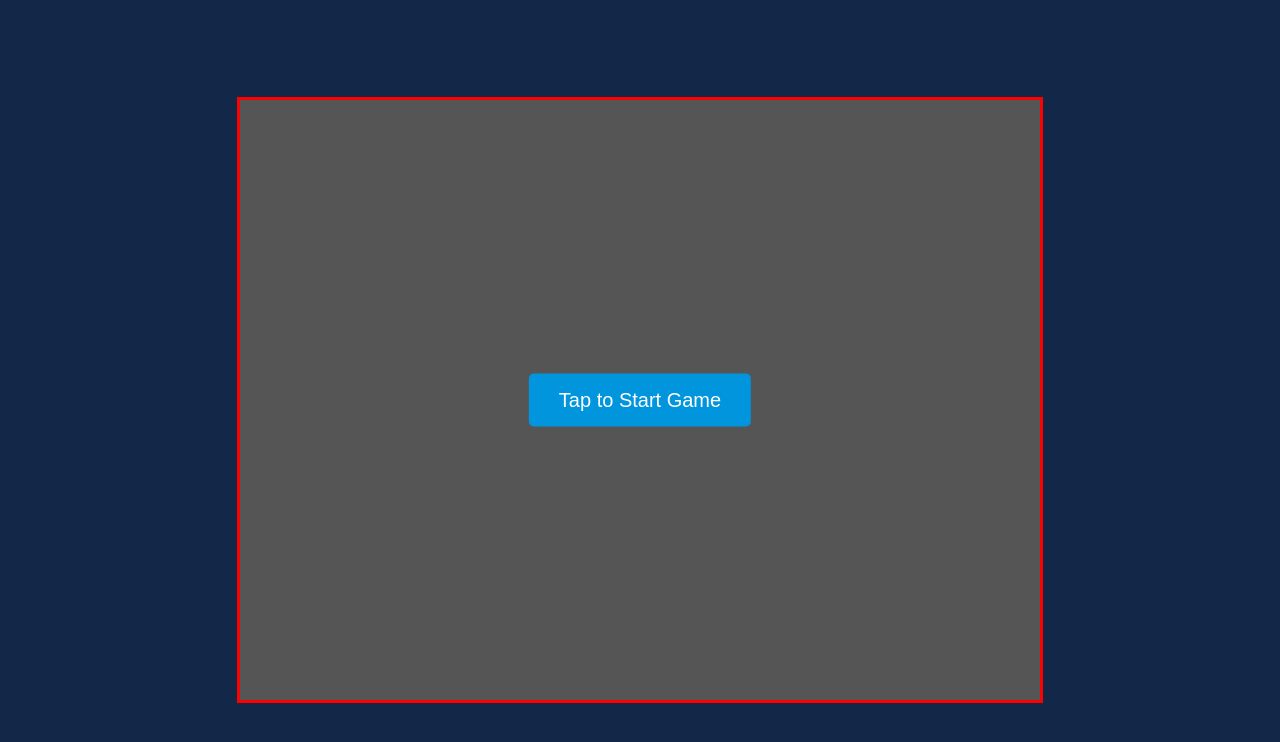
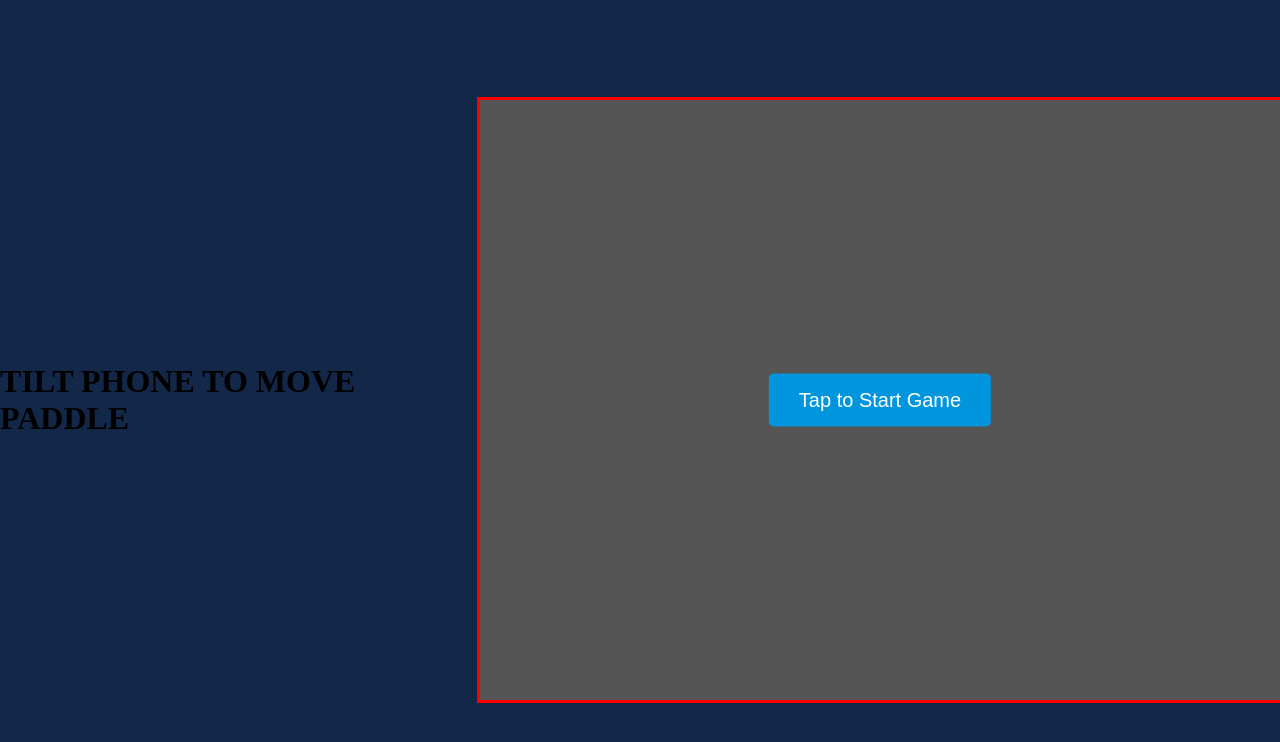
Before and after one commit to midas-laugs/pong_mobile, a plain HTML site: page index.html in a window 1280 px wide. Drawn offline with Linux system fonts and the light colour scheme.

Commit message:
Update index.html

```diff
--- a/index.html
+++ b/index.html
@@ -9,6 +9,7 @@
 </head>
 
 <body>
+    <h1>TILT PHONE TO MOVE PADDLE</h1>
     <div id="game-container">
         <canvas id="gameCanvas" width="800" height="600"></canvas>
         <button id="startButton">Tap to Start Game</button>
```
